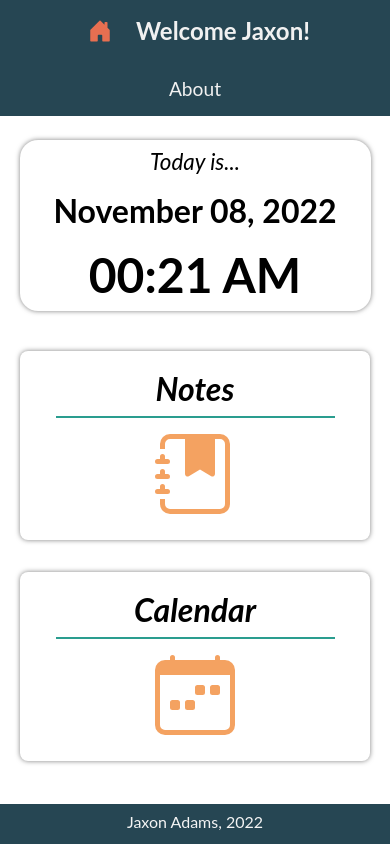
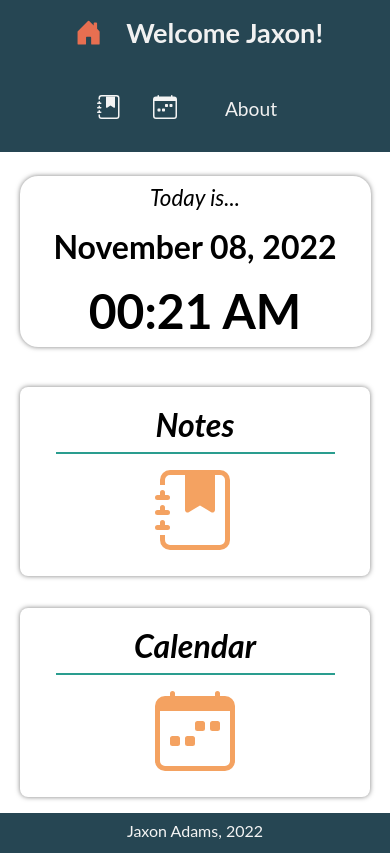
Before and after one commit to JaxonAdams/fuzzy-spoon, a Next.js app: page / in a window 390 px wide. Built offline with nearby package versions, Linux system fonts and the light colour scheme.

Commit message:
added header links for notes and calendar

```diff
--- a/components/Header.js
+++ b/components/Header.js
@@ -1,4 +1,4 @@
-import { HouseDoorFill } from 'react-bootstrap-icons';
+import { HouseDoorFill, CalendarWeek, JournalBookmarkFill } from 'react-bootstrap-icons';
 import Link from 'next/link';
 
 import styles from '../styles/Header.module.css';
@@ -14,8 +14,16 @@ const Header = () => {
                 </Link>
                 <h1 className={styles.title}>Welcome Jaxon!</h1>
             </div>
-            <nav className={styles.aboutLinkContainer}>
-                <Link href='/about'>About</Link>
+            <nav className={styles.nav}>
+                <Link href='#'>
+                    <JournalBookmarkFill className={styles.iconLink} />
+                </Link>
+                <Link href='#'>
+                    <CalendarWeek className={styles.iconLink} />
+                </Link>
+                <div className={styles.aboutLinkContainer}>
+                    <Link href='/about'>About</Link>
+                </div>
             </nav>
         </header>
     );
--- a/styles/Header.module.css
+++ b/styles/Header.module.css
@@ -19,9 +19,46 @@
     align-items: flex-start;
 }
 
+.nav {
+    display: flex;
+    flex-flow: row nowrap;
+    align-items: center;
+    justify-content: space-evenly;
+}
+
+.nav * {
+    margin: 0 0.5rem;
+}
+
+.iconLink {
+    font-size: 1.5rem;
+    color: #f4f4f4;
+    transition: color 0.3s ease;
+}
+
+.iconLink:hover {
+    color: #F4A261;
+}
+
 .aboutLinkContainer {
     padding: 0 2rem;
     font-size: 1.2rem;
+    color: #f4f4f4;
+    transition: color 0.3s ease;
+}
+
+.aboutLinkContainer:hover {
+    color: #F4A261;
+}
+
+@media screen and (max-width: 650px) {
+    .container {
+        flex-direction: column;
+    }
+
+    .nav {
+        padding: 1rem 0.5rem;
+    }
 }
 
 @media screen and (max-width: 480px) {
@@ -29,8 +66,8 @@
         flex-direction: column;
     }
 
-    .homeLink, .title {
-        font-size: 1.5rem;
+    .homeLink, .title, .nav {
+        font-size: 1.7rem;
         padding: 1rem 0.5rem;
     }
 
@@ -38,3 +75,9 @@
         padding: 1rem;
     }
 }
+
+@media screen and (max-width: 300px) {
+    .homelink, .title {
+        font-size: 1.5rem;
+    }
+}
```
